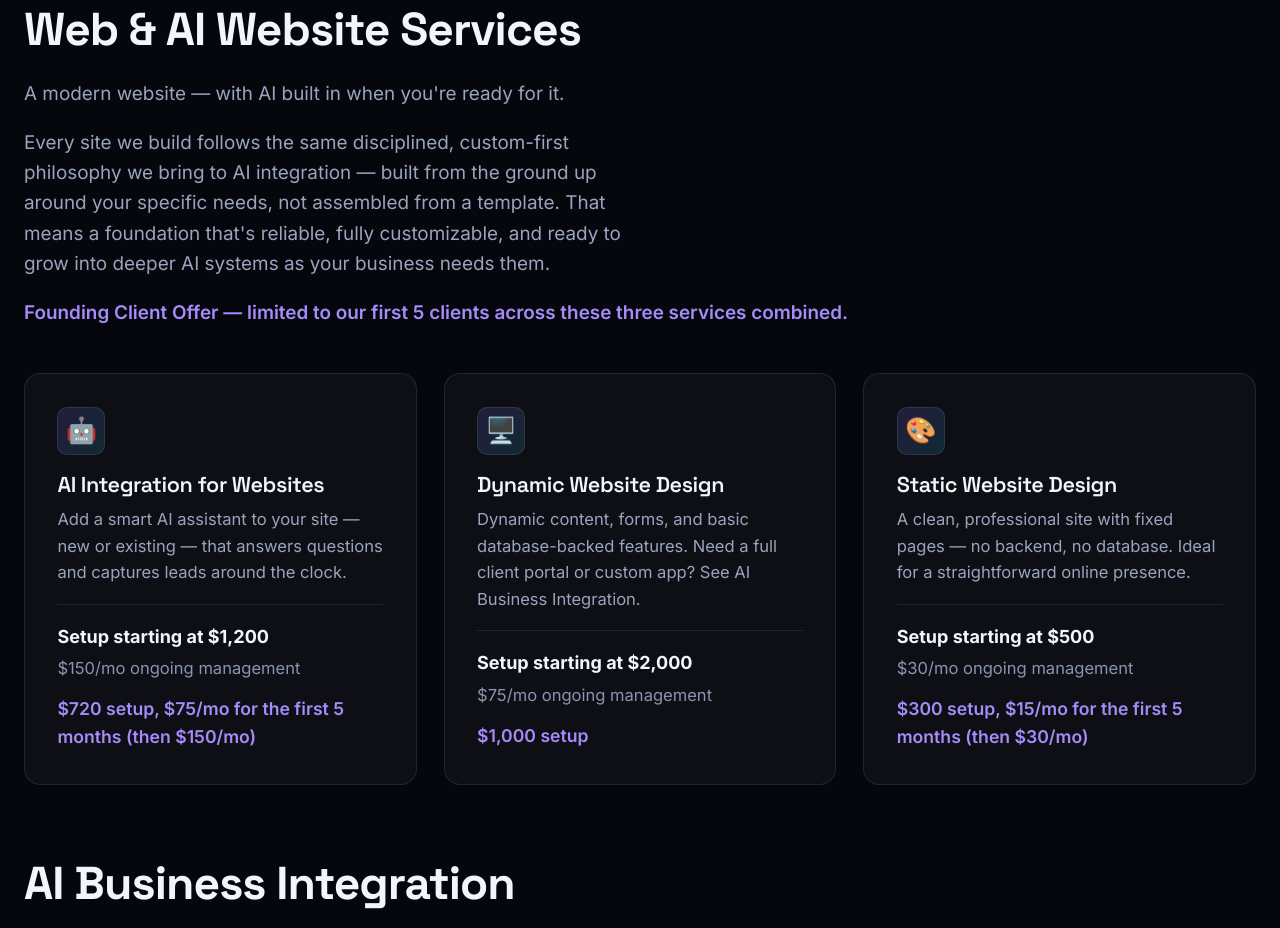
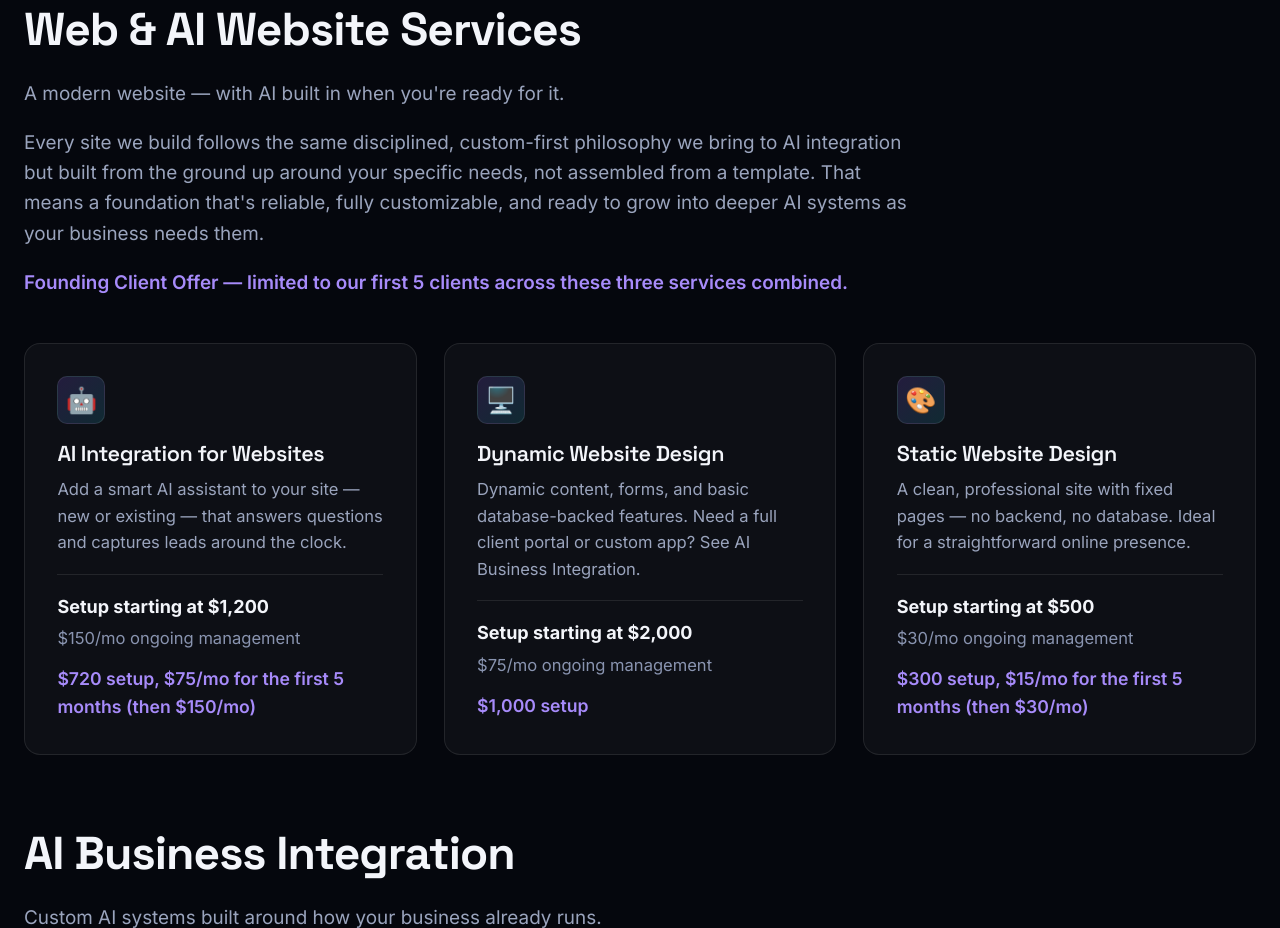
Before and after one commit to Byrdman-dev/integralai-website, a plain HTML site: page index.html in a window 1280 px wide. Shown: the part 1393-2321 px from the top of the page. Drawn offline with Linux system fonts and the light colour scheme.

Commit message:
Widen philosophy lede paragraph and simplify its phrasing
Adds a wider max-width modifier so the new paragraph isn't as
tightly wrapped as the shorter section ledes, and rewords one
clause per manual edit.

```diff
--- a/css/styles.css
+++ b/css/styles.css
@@ -179,6 +179,7 @@ button{ font-family: inherit; cursor: pointer; }
 .section-alt{ background: var(--bg-elevated); border-top:1px solid var(--border); border-bottom:1px solid var(--border); }
 .section h2{ max-width: 620px; }
 .section-lede{ max-width: 620px; font-size:1.05rem; }
+.section-lede-wide{ max-width: 900px; }
 
 .grid{ display:grid; gap:1.5rem; margin-top:2.5rem; }
 .services-grid{ grid-template-columns: repeat(auto-fit, minmax(340px,1fr)); }
--- a/index.html
+++ b/index.html
@@ -127,8 +127,8 @@
           <div class="services-group">
             <h2 class="reveal">Web &amp; AI Website Services</h2>
             <p class="section-lede reveal">A modern website — with AI built in when you're ready for it.</p>
-            <p class="section-lede reveal">Every site we build follows the same disciplined, custom-first
-              philosophy we bring to AI integration — built from the ground up around your specific needs, not
+            <p class="section-lede section-lede-wide reveal">Every site we build follows the same disciplined, custom-first
+              philosophy we bring to AI integration but built from the ground up around your specific needs, not
               assembled from a template. That means a foundation that's reliable, fully customizable, and ready
               to grow into deeper AI systems as your business needs them.</p>
             <p class="founding-offer-note reveal">Founding Client Offer — limited to our first 5 clients across
```
